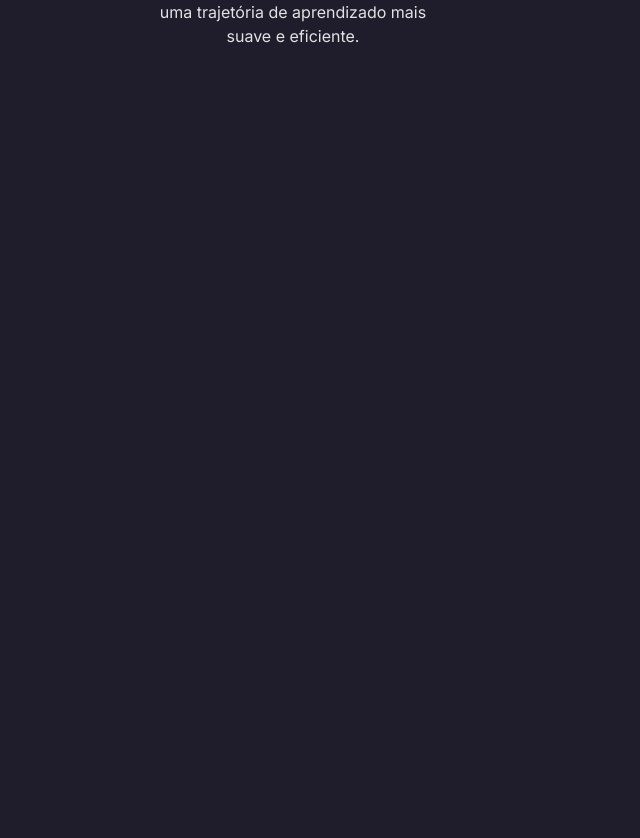
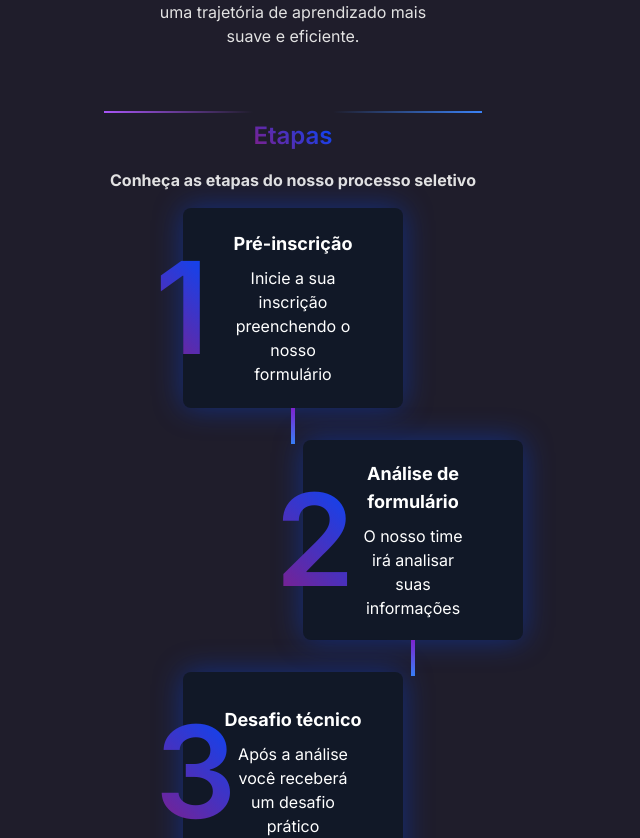
Before and after one commit to wendryuslima/union-developers, a Next.js app: page / in a window 1280 px wide. Shown: the part 4200-5038 px from the top of the page, without its empty margins (347-987 px from the left). Before the commit the page ends 4272 px from the top, so only its background shows below. Built offline with nearby package versions, Linux system fonts and the light colour scheme.

Commit message:
feat: add steps page and steps item

```diff
--- /dev/null
+++ b/app/components/steps-items.tsx
@@ -0,0 +1,24 @@
+interface StepsItemsProps {
+  number: string;
+  title: string;
+  description: string;
+}
+
+const StepsItems = ({ number, title, description }: StepsItemsProps) => {
+  return (
+    <div className="relative flex h-[200px] w-[220px] flex-col items-center justify-center rounded-lg bg-gray-900 p-4 px-4 py-2 shadow-[0px_0px_30px_rgba(0,72,254,0.4)]">
+      <div className="absolute left-4 top-1/2 -translate-y-1/2">
+        <h1 className="relative right-11 bg-[linear-gradient(225deg,_rgb(0,72,254)_0%,_rgb(133,29,134)_100%)] bg-clip-text text-9xl font-semibold text-transparent">
+          {number}
+        </h1>
+      </div>
+      <div className="flex w-[150px] flex-col items-center text-white">
+        <h1 className="text-lg font-bold text-white">{title}</h1>
+        <p className="mt-2 px-4 text-center">{description}</p>
+      </div>
+      <div className="absolute bottom-[-36px] h-9 w-1 bg-gradient-to-b from-purple-700 to-blue-500"></div>
+    </div>
+  );
+};
+
+export default StepsItems;
--- /dev/null
+++ b/app/components/steps.tsx
@@ -0,0 +1,55 @@
+import StepsItems from "./steps-items";
+
+const Steps = () => {
+  return (
+    <div className="flex flex-col items-center justify-center">
+      <div className="relative m-auto flex w-full max-w-md items-center justify-center">
+        <div className="h-0.5 w-1/3 bg-gradient-to-r from-purple-500 to-transparent"></div>
+        <h2 className="mt-12 bg-[linear-gradient(225deg,_rgb(0,72,254)_0%,_rgb(133,29,134)_100%)] bg-clip-text text-2xl font-semibold text-transparent">
+          Etapas
+        </h2>
+        <div className="h-0.5 w-1/3 bg-gradient-to-l from-blue-500 to-transparent"></div>
+      </div>
+
+      <div className="mt-4">
+        <h2 className="font-bold">
+          Conheça as etapas do nosso processo seletivo
+        </h2>
+      </div>
+
+      <div className="mt-4 flex flex-col gap-8 md:grid-cols-2 md:place-items-center">
+        <StepsItems
+          number="1"
+          title="Pré-inscrição"
+          description="Inicie a sua inscrição preenchendo o nosso formulário"
+        />
+
+        <div className="items-right ml-10 max-w-5 text-center">
+          <StepsItems
+            number="2"
+            title="Análise de formulário"
+            description="O nosso time irá analisar suas informações"
+          />
+        </div>
+
+        <div className="items-center justify-center text-center">
+          <StepsItems
+            number="3"
+            title="Desafio técnico"
+            description="Após a análise você receberá um desafio prático"
+          />
+        </div>
+
+        <div className="items-right ml-10 max-w-5 text-center">
+          <StepsItems
+            number="4"
+            title="Entrevista"
+            description="Nessa fase iremos bater um papo para que possamos conhecer melhor você"
+          />
+        </div>
+      </div>
+    </div>
+  );
+};
+
+export default Steps;
--- a/app/page.tsx
+++ b/app/page.tsx
@@ -3,6 +3,7 @@ import Benefits from "./components/benefits";
 import Header from "./components/header";
 import Main from "./components/main";
 import Pillars from "./components/pillars";
+import Steps from "./components/steps";
 
 const Home = () => {
   return (
@@ -12,6 +13,7 @@ const Home = () => {
       <About />
       <Pillars />
       <Benefits />
+      <Steps />
     </div>
   );
 };
```
